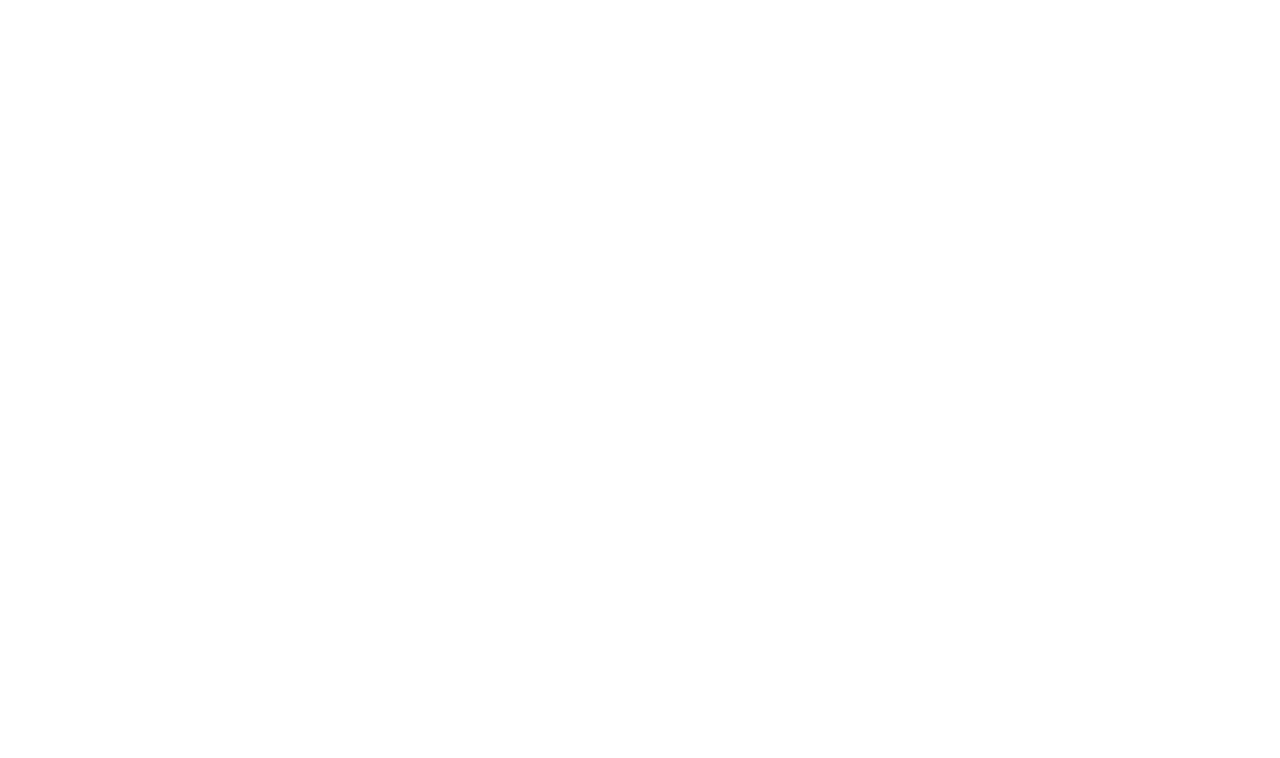
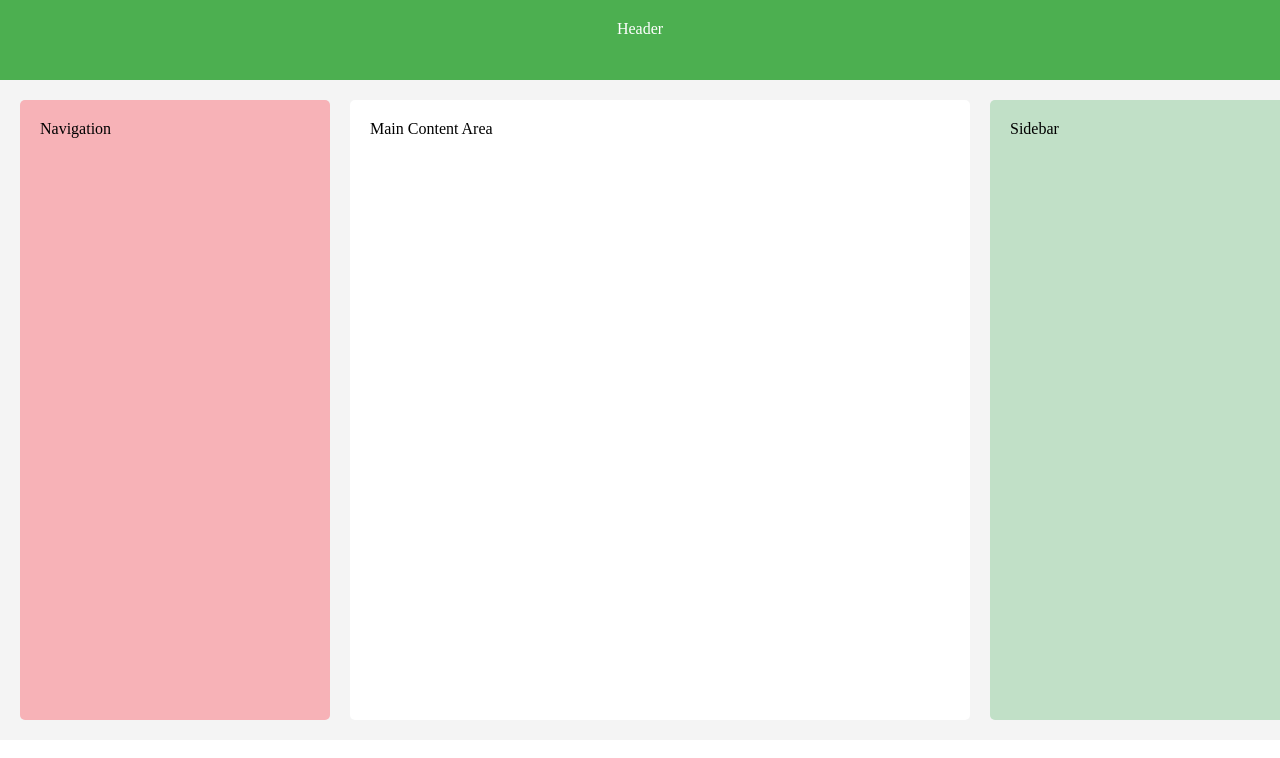
Before and after one commit to seannovela1/CSS-Grids, a plain HTML site: page index.html in a window 1280 px wide. Drawn offline with Linux system fonts and the light colour scheme.

Commit message:
added content and div

```diff
--- a/index.html
+++ b/index.html
@@ -55,3 +55,15 @@
         .sidebar {
             background-color: #c1e0c7;
         }
+    </style>
+</head>
+<body>
+    <div class="grid-container">
+        <!-- Header -->
+        <div class="header">Header</div>
+        <!-- Main content section with nested grid -->
+        <div class="main">
+            <div class="nav">Navigation</div>
+            <div class="content">Main Content Area</div>
+            <div class="sidebar">Sidebar</div>
+        </div>
```
